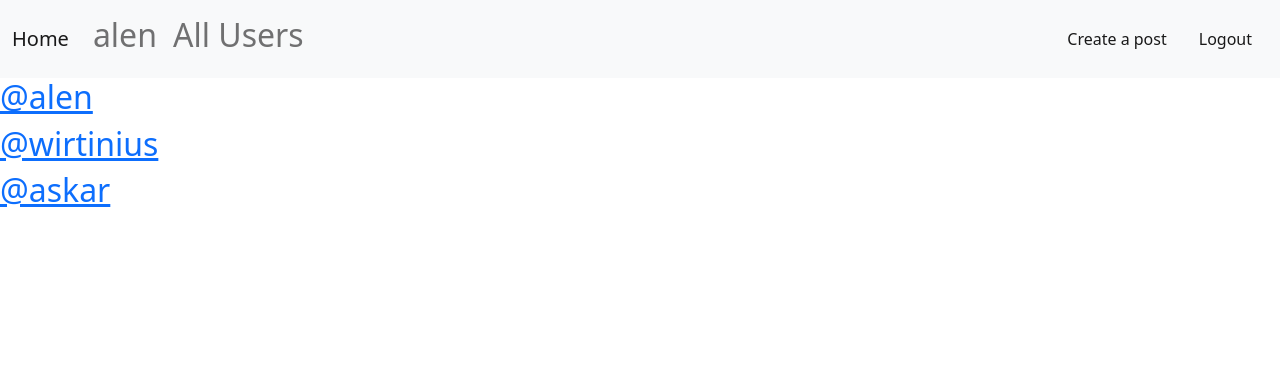
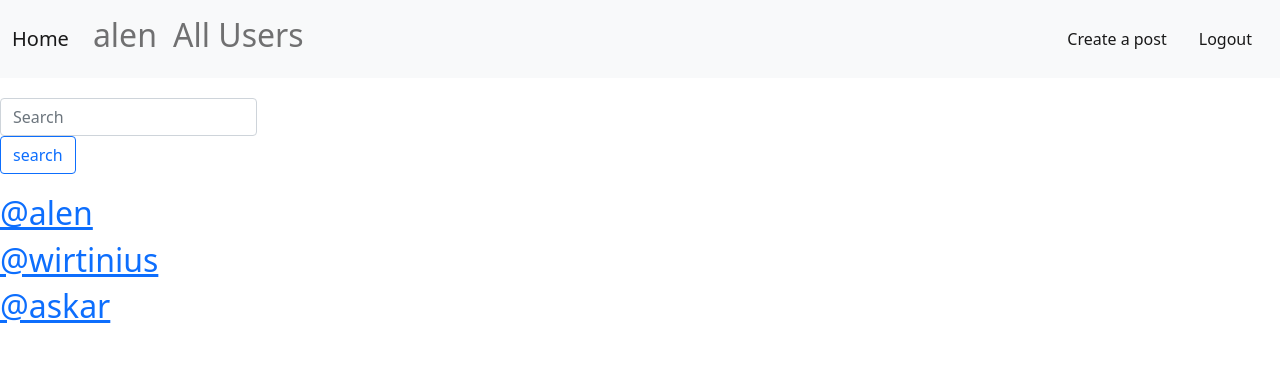
Before and after one commit to Wirtinius/Social-Media-Quests-Platform, a Django app: page /all-users/ in a window 1280 px wide. Shown: the top 378 px of the page. Run offline with Django 4.2, Linux system fonts and the light colour scheme; a user stored in the database is signed in; data comes from the database, SQL or seed files in the repository.

Commit message:
search bar
adding the search bar with query(GET request) being used

```diff
--- a/SocialMediaQuestPlatform/SocialMedia/templates/SocialMedia/user/all_users.html
+++ b/SocialMediaQuestPlatform/SocialMedia/templates/SocialMedia/user/all_users.html
@@ -1,7 +1,13 @@
 {% extends 'SocialMedia/base.html' %}
 {% block title %}All Users{% endblock %}
 {% block content %}
-    {% for user in users %}
+<div class="input-group" style="width: 300px; padding: 20px 0;">
+    <form action="" method="get">
+    <input name="q" type="search" class="form-control rounded" placeholder="Search" aria-label="Search" aria-describedby="search-addon" />
+    <input type="submit" value="search" class="btn btn-outline-primary">
+</div>
+    {% for user in user_searched %}
         <h2><a href="{% url 'user-post' user.id %}">@{{user}}</a></h2>
     {% endfor %}
+</div>
 {% endblock %}
--- a/SocialMediaQuestPlatform/SocialMedia/views.py
+++ b/SocialMediaQuestPlatform/SocialMedia/views.py
@@ -4,6 +4,7 @@ from django.contrib.auth import authenticate, login, logout
 from django.contrib.auth.hashers import make_password, check_password
 from django.contrib import messages
 from django.contrib.auth.decorators import login_required
+from django.db.models import Q
 
 
 def home(request):
@@ -131,8 +132,15 @@ def postDelete(request, pk):
 
 @login_required(login_url='login')
 def AllUsers(request):
+    q = request.GET.get('q') if request.GET.get('q') != None else ''
+    user_searched = User.objects.filter(
+        Q(username__icontains=q)
+        )
+
+
     users = User.objects.all()
     context = {
+        'user_searched': user_searched,
         'users': users
     }
     return render(request, "SocialMedia/user/all_users.html", context=context)
```
